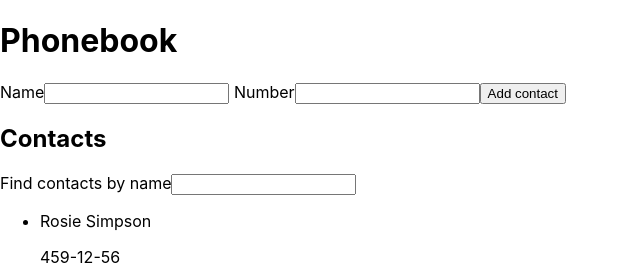
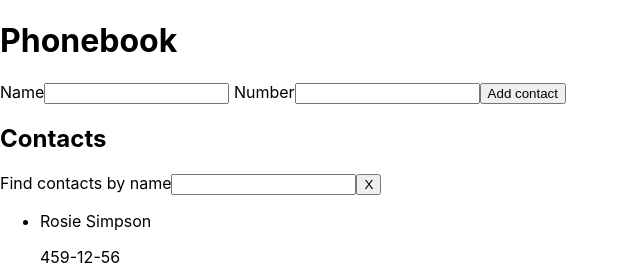
Before and after one commit to Victoria-Fedkova/goit-react-hw-02-phonebook, a React (Create React App) app: page / in a window 1280 px wide. Shown: the top 265 px of the page, without its empty margins (0-640 px from the left). Built offline with nearby package versions, Linux system fonts and the light colour scheme.

Commit message:
add fixes

```diff
--- a/src/components/App.jsx
+++ b/src/components/App.jsx
@@ -37,6 +37,10 @@ class App extends Component {
     this.setState({ filter: e.currentTarget.value });
   };
 
+  filterReset =(e) =>{
+    this.setState({ filter: '' });
+  }
+
   getVisibleContacts = () => {
     const { filter, contacts } = this.state;
     const normalizedFilter = filter.toLocaleLowerCase();
@@ -56,11 +60,16 @@ render(){
       <ContactForm  contacts = {contacts} onSubmit={this.addContact}/>
 
       <h2>Contacts</h2>
-      <Filter value={filter} onChange={this.changeFilter}/>
-      <ContactList
+      <Filter value={filter} onChange={this.changeFilter} onFilterReset={this.filterReset}/>
+
+      {visibleContacts.length > 0 ?
+      (<ContactList
         contacts={visibleContacts}
         onDeleteContact={this.deleteContact}
       />
+      )
+      : (<p>There is no such contact...</p>)
+    }
     </div>
   );
 
--- a/src/components/ContactForm/ContactForm.jsx
+++ b/src/components/ContactForm/ContactForm.jsx
@@ -71,7 +71,7 @@ class ContactForm extends Component{
 }
 
 ContactForm.propTypes = {
-    handleSubmit: PropTypes.func.isRequired,
+    handleSubmit: PropTypes.func,
   };
 
 export default ContactForm;
--- a/src/components/ContactList/ContactList.jsx
+++ b/src/components/ContactList/ContactList.jsx
@@ -12,7 +12,7 @@ return  (<ul>
         </ul>)
 }
 ContactList.propeTypes = {
-    contacts: PropTypes.arrayOf(PropTypes.object),
+    contacts: PropTypes.arrayOf(PropTypes.object).isRequired,
     onDelete: PropTypes.func,
   };
 
--- a/src/components/Filter/Filter.jsx
+++ b/src/components/Filter/Filter.jsx
@@ -1,8 +1,9 @@
 import PropTypes from 'prop-types';
 
 
-const Filter = ({value, onChange})=> (
-    <label>
+const Filter = ({value, onChange, onFilterReset})=> (
+    <div>
+        <label>
         Find contacts by name
         <input
         type="text"
@@ -10,11 +11,14 @@ const Filter = ({value, onChange})=> (
         onChange={onChange}
         />
     </label>
+    <button type="button" onClick={onFilterReset}>X</button>
+    </div>
     )
 
 Filter.propeTypes = {
     value: PropTypes.string,
     onChange: PropTypes.func,
+    onFilterReset: PropTypes.func,
     };
 
 export default Filter;
```
